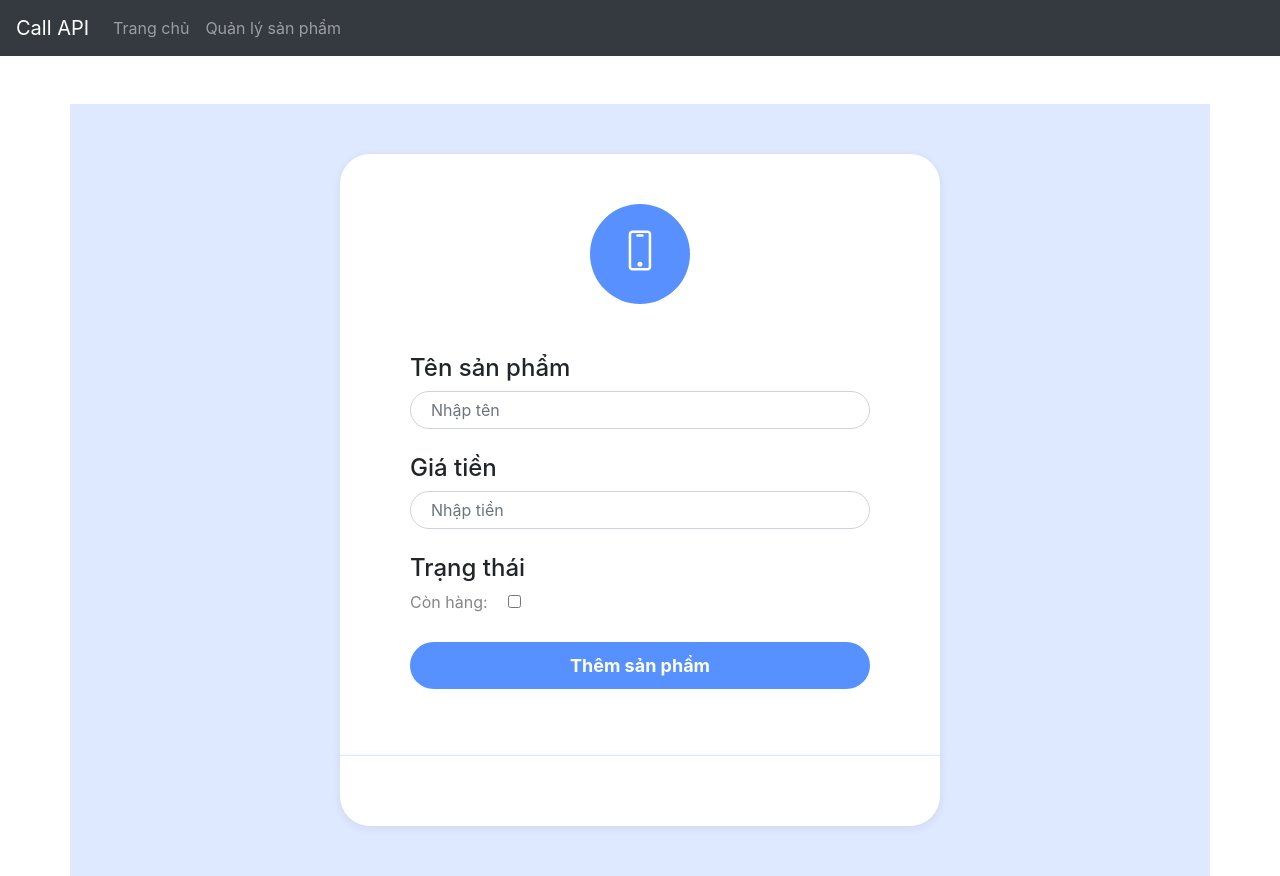
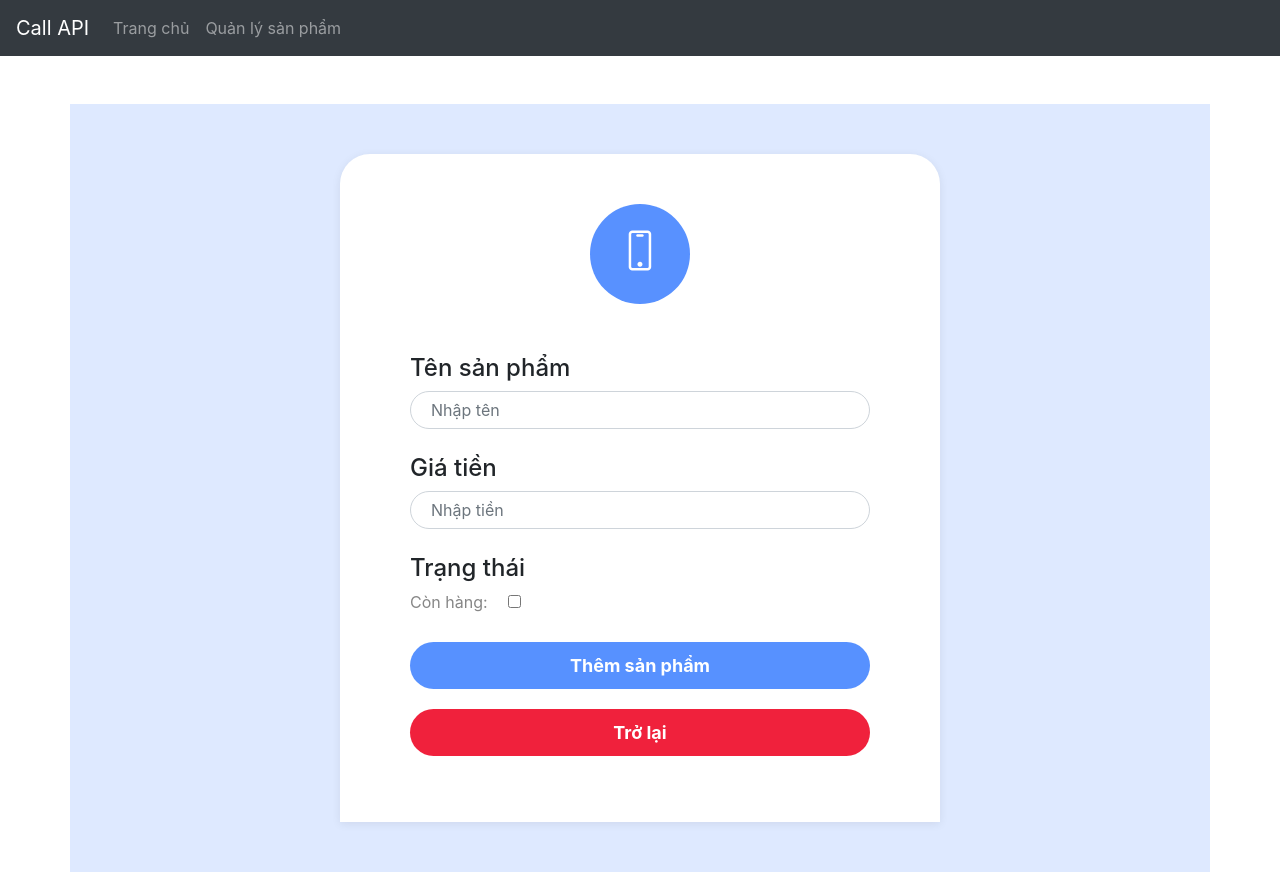
Before and after one commit to tuanbui0509/cart-api-redux-router, a React (Create React App) app: page /product/add in a window 1280 px wide. Built offline with nearby package versions, Linux system fonts and the light colour scheme.

Commit message:
add product

```diff
--- a/src/pages/ProductActionPage/ProductActionPage.js
+++ b/src/pages/ProductActionPage/ProductActionPage.js
@@ -1,35 +1,94 @@
 import React, { Component } from 'react'
+import { Link } from 'react-router-dom';
+import callApi from '../../utils/apiCaller';
 import '../ProductActionPage/style.css'
 export default class ProductActionPage extends Component {
+    constructor(props) {
+        super(props);
+        this.state = ({
+            id: '',
+            txtName: '',
+            txtPrice: '',
+            chbStatus: ''
+        })
+    }
+
+    onChange = (e) => {
+        let target = e.target;
+        let name = target.name;
+        let value = target.type === 'checkbox' ? target.checked : target.value;
+        this.setState({
+            [name]: value
+        })
+    }
+
+    onSave = (e) => {
+        e.preventDefault();
+        let { txtName, txtPrice, chbStatus } = this.state;
+        let { history } = this.props;
+        callApi('product', 'POST', {
+            name: txtName,
+            price: txtPrice,
+            status: chbStatus
+        }).then(res => {
+            // console.log(res);
+            history.goBack()
+            // history.push('/');
+        })
+    }
+
     render() {
+        let { txtName, txtPrice, chbStatus } = this.state;
         return (
             <div className="container registration">
                 <div className="registration-form">
-                    <form>
+                    <form onSubmit={this.onSave}>
                         <div className="form-icon">
                             <span><i className="icon icon-screen-smartphone" /></span>
                         </div>
                         <h4>Tên sản phẩm</h4>
                         <div className="form-group">
-                            <input type="text" className="form-control item" id="name" placeholder="Nhập tên" />
+                            <input
+                                type="text"
+                                className="form-control item"
+                                name="txtName" id="name"
+                                placeholder="Nhập tên"
+                                value={txtName}
+                                onChange={this.onChange}
+                                required
+                            />
                         </div>
                         <h4>Giá tiền</h4>
                         <div className="form-group">
-                            <input type="number" className="form-control item" id="price" placeholder="Nhập tiền" />
+                            <input
+                                type="number"
+                                className="form-control item"
+                                id="price" name="txtPrice"
+                                placeholder="Nhập tiền"
+                                value={txtPrice}
+                                onChange={this.onChange}
+                                required
+                            />
                         </div>
                         <h4>Trạng thái</h4>
                         <div className="form-group ">
-                            <label for="status" className="mr2">Còn hàng: </label>
-                            <input type="checkbox" id="status" />
+                            <label className="mr2">Còn hàng: </label>
+                            <input
+                                type="checkbox"
+                                id="status"
+                                name="chbStatus"
+                                value={chbStatus}
+                                onChange={this.onChange}
+                            />
                         </div>
 
                         <div className="form-group">
-                            <button type="button" className="btn btn-block create-account">Thêm sản phẩm</button>
+                            <button type="submit" className="btn btn-block create-account">Thêm sản phẩm</button>
+                        </div>
+                        <div className="form-group">
+                            <Link to="/product-list" className="btn btn-block create-back">Trở lại</Link>
                         </div>
                     </form>
-                    <div className="social-media">
-
-                    </div>
                 </div>
             </div>
         )
--- a/src/pages/ProductActionPage/style.css
+++ b/src/pages/ProductActionPage/style.css
@@ -40,6 +40,17 @@
     font-size: 18px;
     font-weight: bold;
     background-color: #5791ff;
+    border: none;
+    color: white;
+    margin-top: 20px;
+}
+
+.registration-form .create-back {
+    border-radius: 30px;
+    padding: 10px 20px;
+    font-size: 18px;
+    font-weight: bold;
+    background-color: #f0213c;
     border: none;
     color: white;
     margin-top: 20px;
@@ -100,3 +111,7 @@
     margin-right: 20px;
     display: inline-block;
 }
+
+.color-warning{
+    color: #df3434;
+}
--- a/src/pages/ProductListPage/ProductListPage.js
+++ b/src/pages/ProductListPage/ProductListPage.js
@@ -3,6 +3,8 @@ import ProductList from '../../components/ProductList/ProductList'
 import ProductItem from '../../components/ProductItem/ProductItem'
 import { connect } from 'react-redux'
 import callApi from './../../utils/apiCaller'
+import { Link } from 'react-router-dom'
+// import axios from 'axios'
 class ProductListPage extends Component {
     constructor(props) {
         super(props);
@@ -15,15 +17,27 @@ class ProductListPage extends Component {
         callApi('product', 'GET', null).then(res => {
             this.setState({
                 products: res.data
-            })
+            });
         });
+        // axios({
+        //     url: 'http://localhost:3000/product',
+        //     method: 'GET',
+        //     data: null
+        // }).then(res => {
+        //     console.log(res);
+        //     this.setState({
+        //         products: res.data
+        //     })
+        // }).catch(err => {
+        //     console.log(err);
+        // })
     }
 
     render() {
         let { products } = this.state;
         return (
             <div className="col-xs-12 col-sm-12 col-md-12 col-lg-12">
-                <button type="button" className="btn btn-info mb-1">Thêm sản phẩm</button>
+                <Link to="/product/add" className="btn btn-info mb-1">Thêm sản phẩm</Link>
                 <ProductList>{this.showProducts(products)}</ProductList>
             </div>
         )
--- a/src/routes.js
+++ b/src/routes.js
@@ -18,7 +18,7 @@ const routes = [
     {
         path: '/product/add',
         exact: false,
-        main: () => <ProductActionPage />
+        main: ({history}) => <ProductActionPage history={history} />
     },
     {
         path: '/product/:id/edit',
```
